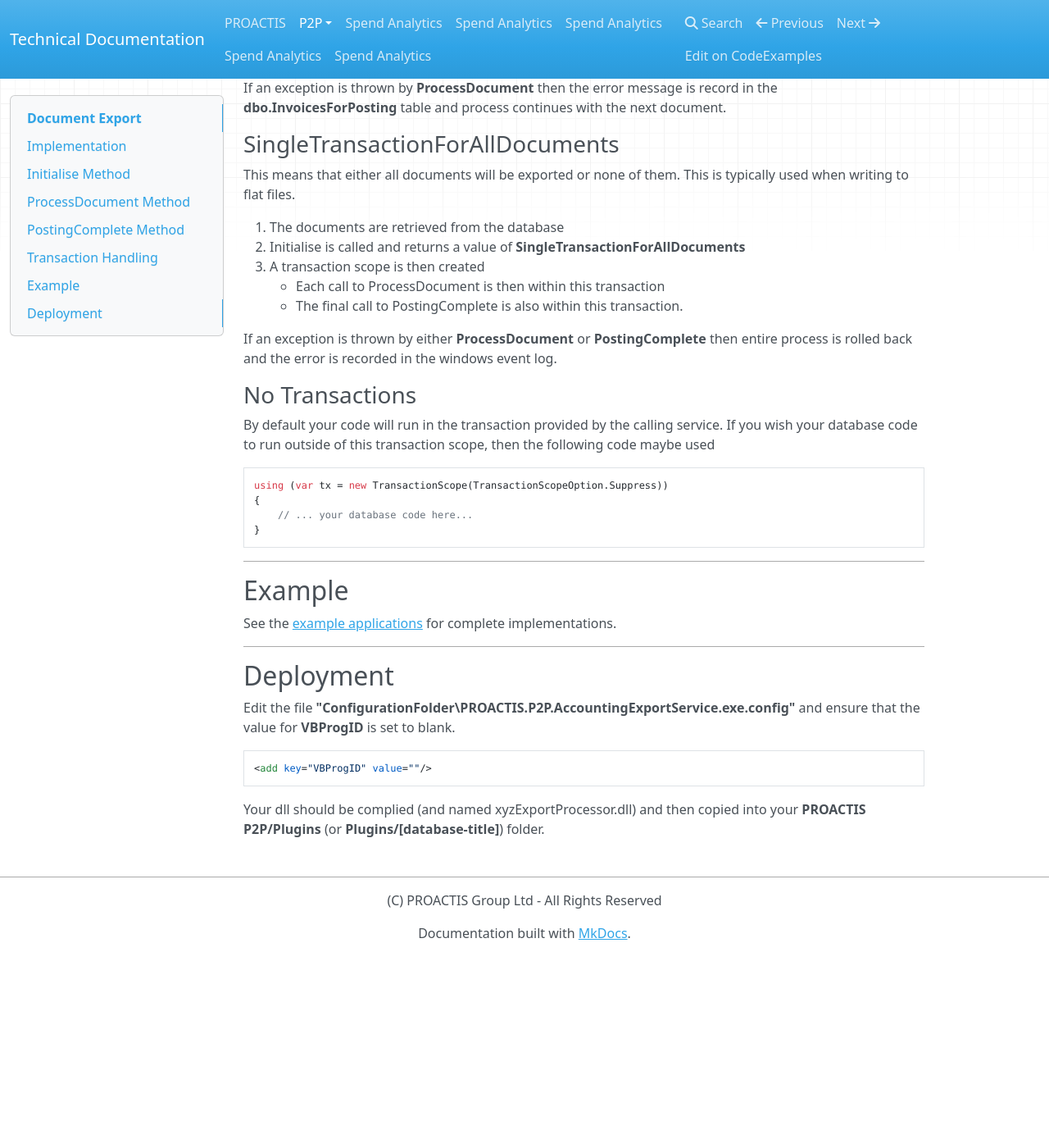
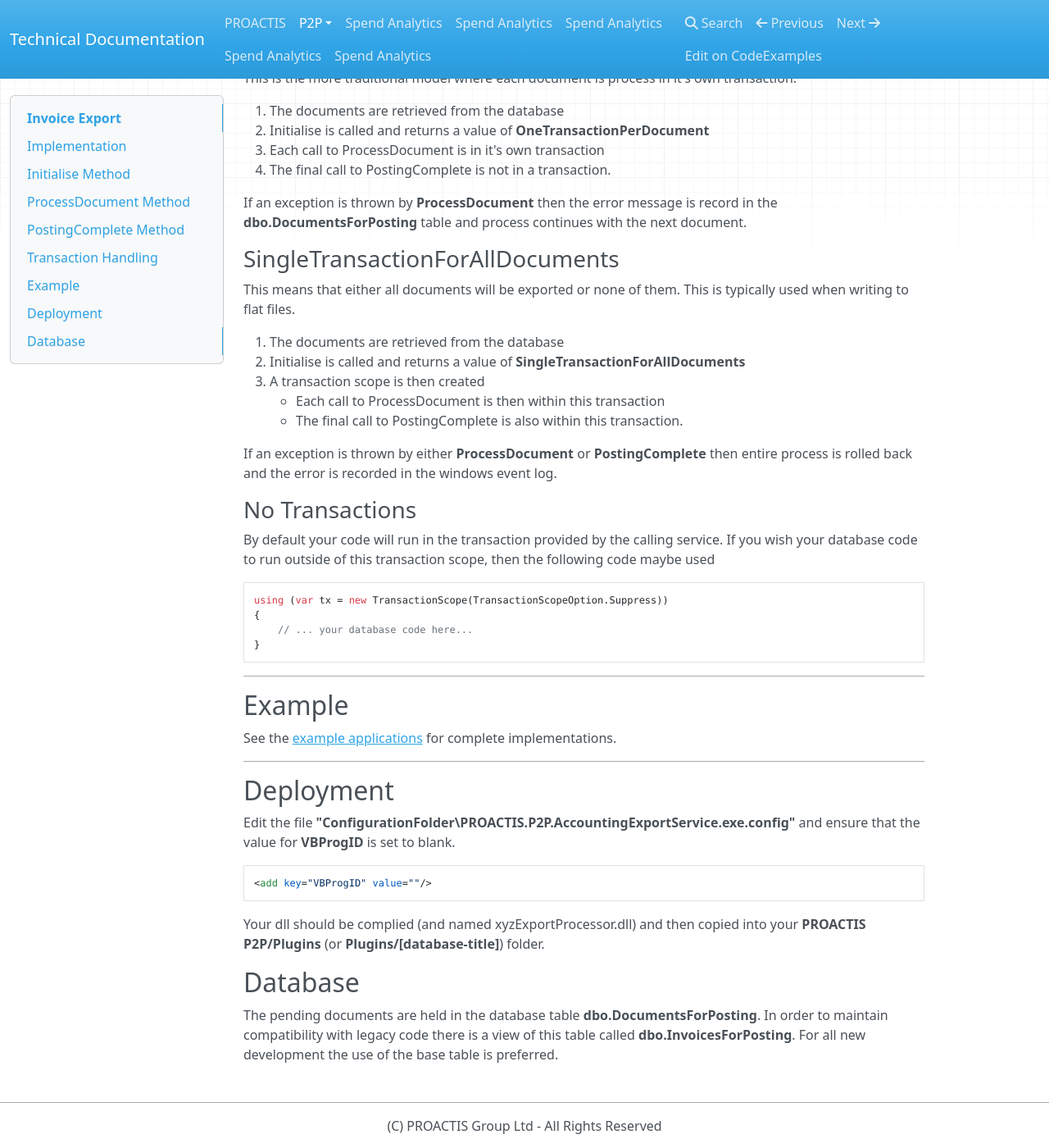
Before and after one commit to proactis-documentation/documentation-source, an MkDocs documentation site: the page built from docs/p2p/invoicePosting.md, in a window 1280 px wide and 1400 px high, scrolled down 2935 px. Shown: the whole window at 82% size. Built offline with MkDocs 1.6.1, drawn with Linux system fonts in a browser that asks for light colours; nearby versions of some CDN libraries; old or Windows-style settings are respelled for this version of MkDocs; before the commit the page ends 4101 px from its top, so only the background shows below that; some of the changed text lies outside the part shown.

Commit message:
InvoicePosting

````diff
--- a/docs/p2p/invoicePosting.md
+++ b/docs/p2p/invoicePosting.md
@@ -1,7 +1,11 @@
-# Document Export
-To allow the real time posting of documents into external systems; typically finance systems a custom export DLL can be written which to responds to new documents being placed in the __dbo.InvoicesForPosting__ database table.
+# Invoice Export
+To allow the real time posting of documents into external systems; typically finance systems a custom export DLL can be written which to responds to new documents being placed in the __dbo.DocumentsForPosting__ database table.
 
 The format of document xml which is stored in this table is defined by the various document export application hooks.  (These are detailed separately.)
+
+!!! note
+
+    Although titled _Invoice Export_ this process also applied to other document types such as Credit Notes and Expense Claims
 
 
 ## Implementation
@@ -41,7 +45,7 @@
 
 | Argument      | Direction | Description
 | ------------- | --------- | ------------ |
-| numberOfDocuments    | In        | The number of pending documents in the __dbo.InvoicesForPosting__ table. Will always be > 0|
+| numberOfDocuments    | In        | The number of pending documents in the __dbo.DocumentsForPosting__ table. Will always be > 0|
 | databaseTitle  | In        | Title of the p2p database |
 | databaseName  | In        | Name of the p2p database |
 | databaseServer  | In        | Name of the p2p database server |
@@ -122,7 +126,7 @@
 3. Each call to ProcessDocument is in it's own transaction
 4. The final call to PostingComplete is not in a transaction.
 
-If an exception is thrown by __ProcessDocument__ then the error message is record in the __dbo.InvoicesForPosting__ table and process continues with the next document.
+If an exception is thrown by __ProcessDocument__ then the error message is record in the __dbo.DocumentsForPosting__ table and process continues with the next document.
 
 
 ### SingleTransactionForAllDocuments
@@ -164,3 +168,7 @@
 ```
 
 Your dll should be complied (and named xyzExportProcessor.dll) and then copied into your __PROACTIS P2P/Plugins__  (or __Plugins/[database-title]__) folder.
+
+## Database
+
+The pending documents are held in the database table __dbo.DocumentsForPosting__.  In order to maintain compatibility with legacy code there is a view of this table called __dbo.InvoicesForPosting__.  For all new development the use of the base table is preferred.
````
